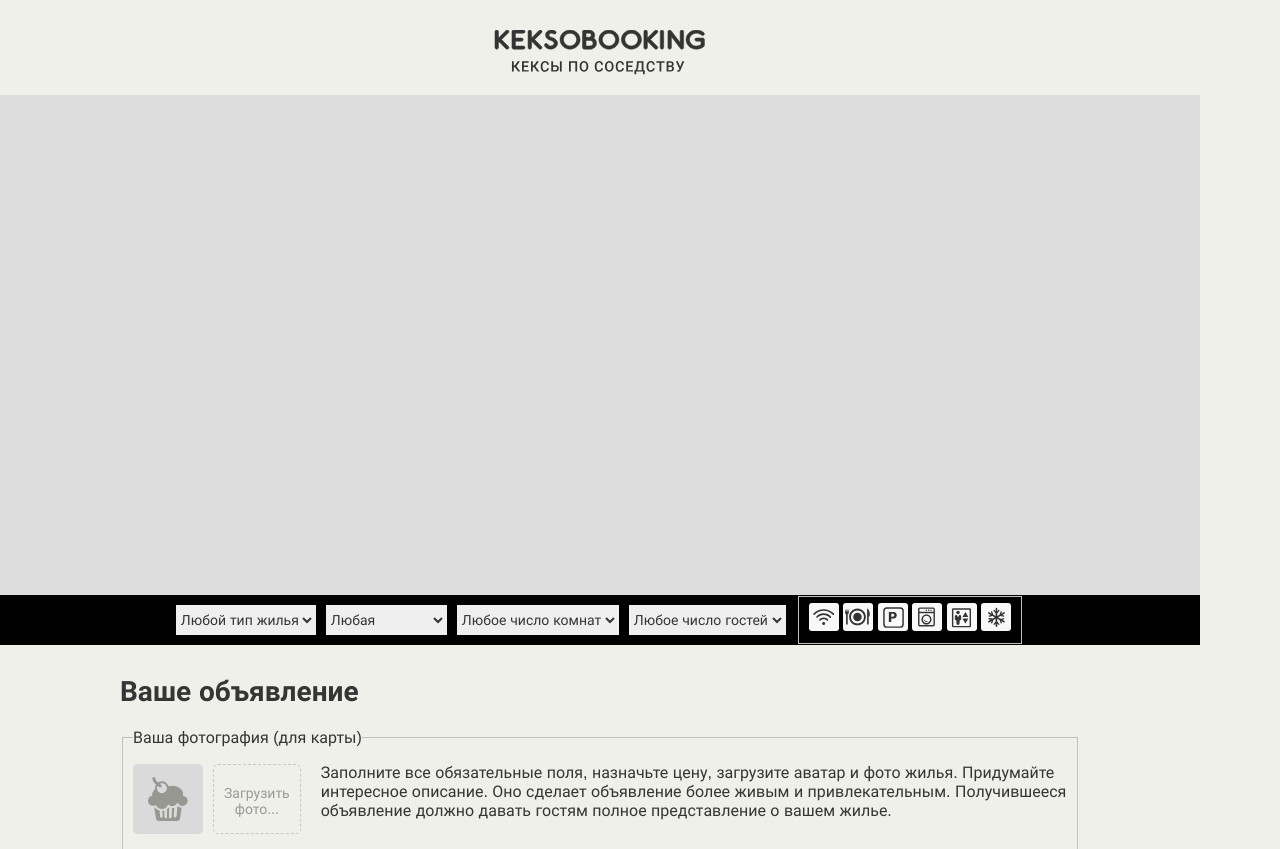
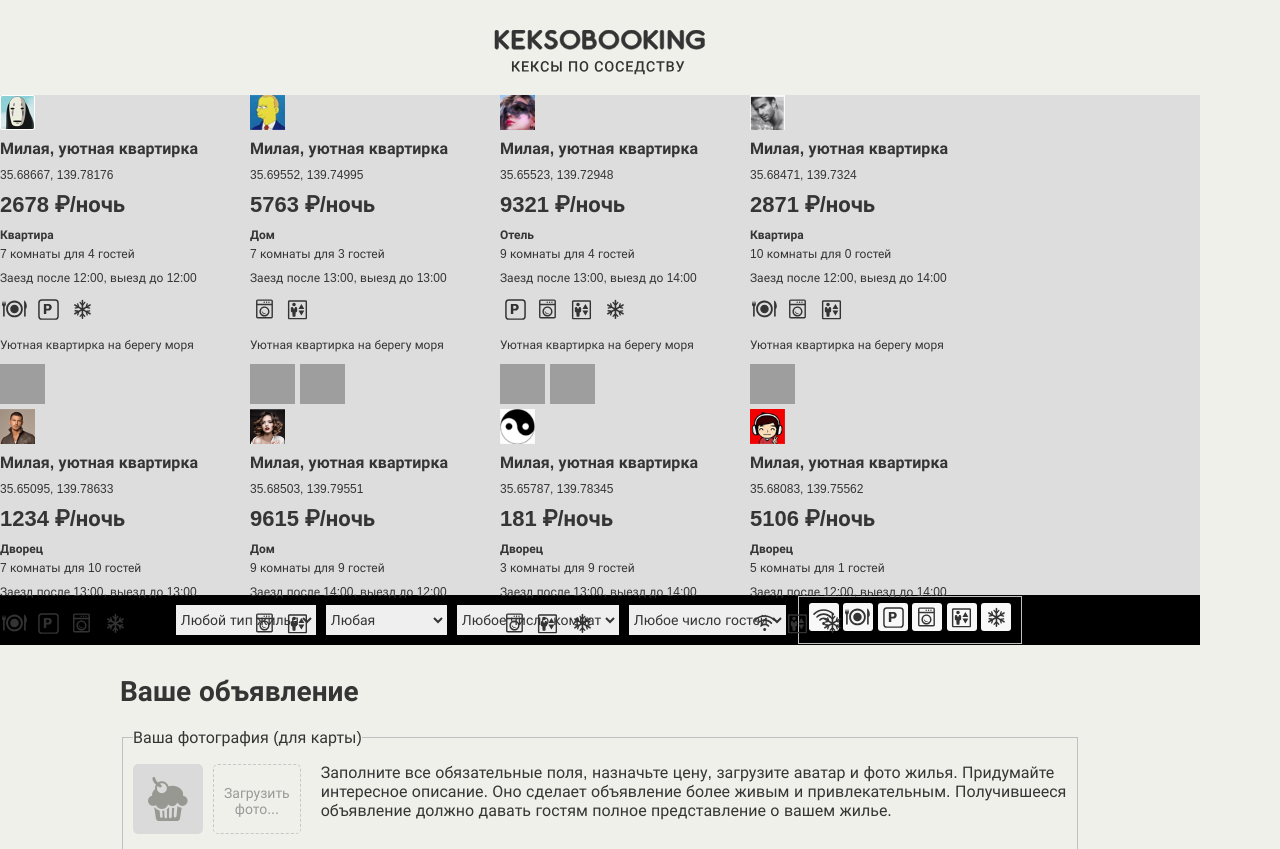
Before and after one commit to AlexandrovAY/538469-keksobooking-24, a website with bundled scripts: page index.html in a window 1280 px wide. Shown: the top 849 px of the page. Built offline with nearby package versions, Linux system fonts and the light colour scheme; grey boxes are pictures that could not be loaded.

Commit message:
ДЗ №7.1

```diff
--- a/css/style.css
+++ b/css/style.css
@@ -84,6 +84,8 @@ fieldset {
 }
 
 .map__canvas {
+  display: flex; /* TODO.Убрать */
+  flex-wrap: wrap;
   width: 100%;
   height: 500px;
   background-color: #dddddd;
--- /dev/null
+++ b/js/card.js
@@ -0,0 +1,61 @@
+const map = document.querySelector('#map-canvas');
+const cardTemplate = document.querySelector('#card').content;
+const popupCardTemplate = cardTemplate.querySelector('.popup');
+
+const APARTMENTS = {
+  flat: 'Квартира',
+  bungalow: 'Бунгало',
+  house: 'Дом',
+  palace: 'Дворец',
+  hotel: 'Отель',
+};
+
+const getFeatures = (featuresContainer, currentFeatures) => {
+  const featuresList = featuresContainer.querySelectorAll('.popup__feature');
+
+  featuresList.forEach((featureListItem) => {
+    const isNecessary = currentFeatures.some(
+      (feature) => featureListItem.classList.contains(`popup__feature--${feature}`),
+    );
+
+    if (!isNecessary) {
+      featureListItem.remove();
+    }
+  });
+};
+
+const getPhotos = (container, photos) => {
+  const photosListFragment = document.createDocumentFragment();
+  container.querySelector('img').remove();
+
+  photos.forEach((element) => {
+    const img = document.createElement('img');
+    img.classList.add('popup__photo');
+    img.src = element;
+    img.width = '45';
+    img.height = '40';
+    img.alt = 'Фотография жилья';
+    photosListFragment.append(img);
+  });
+  container.appendChild(photosListFragment);
+};
+
+const createCard = (item) => {
+  for(let i = 0; i < item.length; i++) {
+    const cloneCard = popupCardTemplate.cloneNode(true);
+    cloneCard.querySelector('.popup__title').textContent = item[i].offer.title;
+    cloneCard.querySelector('.popup__text--address').textContent = item[i].offer.address;
+    cloneCard.querySelector('.popup__text--price').textContent = `${item[i].offer.price} ₽/ночь`;
+    cloneCard.querySelector('.popup__type').textContent = APARTMENTS[item[i].offer.type];
+    cloneCard.querySelector('.popup__text--capacity').textContent =`${item[i].offer.rooms} комнаты для ${item[i].offer.guests} гостей`;
+    cloneCard.querySelector('.popup__text--time').textContent = `Заезд после ${item[i].offer.checkin}, выезд до ${item[i].offer.checkout}`;
+    getFeatures(cloneCard.querySelector('.popup__features'), item[i].offer.features);
+    cloneCard.querySelector('.popup__description').textContent = item[i].offer.description;
+    getPhotos(cloneCard.querySelector('.popup__photos'), item[i].offer.photos);
+    cloneCard.querySelector('.popup__title').textContent = item[i].offer.title;
+    cloneCard.querySelector('.popup__avatar').src = item[i].author.avatar;
+    map.appendChild(cloneCard);
+  }
+};
+
+export { createCard };
--- a/js/main.js
+++ b/js/main.js
@@ -1,3 +1,6 @@
 import {createArray} from './data.js';
+import {createCard} from './card.js';
 
-createArray();
+const listOfAds = createArray();
+
+createCard(listOfAds);
```
